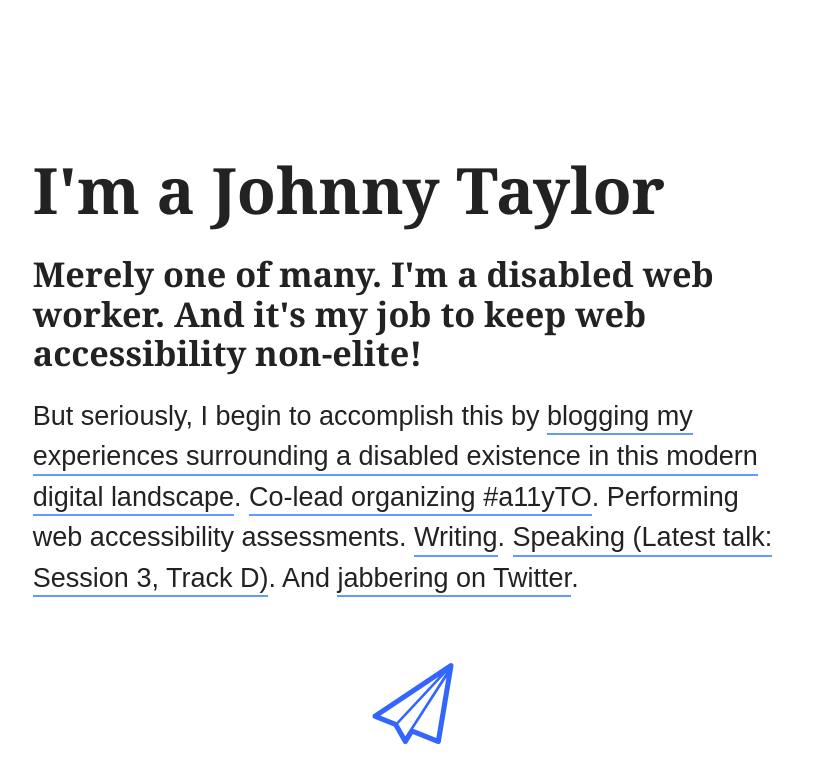
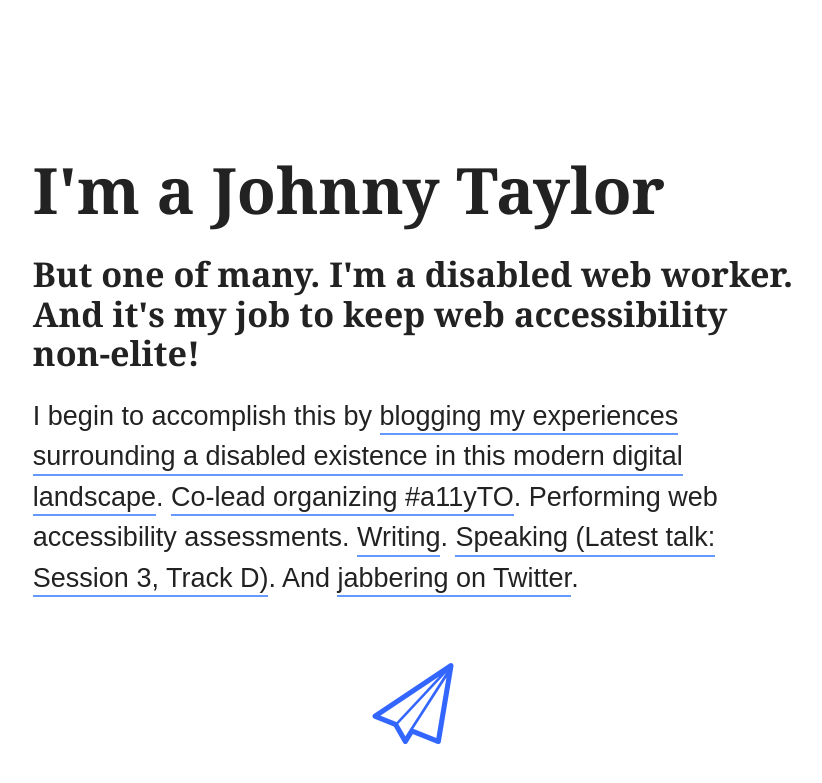
Before and after one commit to abledaccess/johnnydaux.org, a Jekyll site: the page built from index.md, in a window 1280 px wide. Shown: the top 783 px of the page, without its empty margins (227-1049 px from the left). Built offline with Jekyll 4.4.1, drawn with Linux system fonts in a browser that asks for light colours.

Commit message:
GH-PAGES: Update copy

```diff
--- a/index.md
+++ b/index.md
@@ -2,13 +2,13 @@
 layout: default
 class: home
 title: I'm a Johnny Taylor
-description: "I'm a disabled web worker. And it's my job to keep web accessibility non-elite!"
+description: "But one of many. I'm a disabled web worker. And it's my job to keep web accessibility non-elite!"
 sitemap:
   priority: 0.9
   changefreq: monthly
   exclude: 'no'
 ---
 
-<p class="intro">Merely one of many. I'm a disabled web worker. And it's my job to keep web accessibility non-elite!</p>
+<p class="intro">But one of many. I'm a disabled web worker. And it's my job to keep web accessibility non-elite!</p>
 
-But seriously, I begin to accomplish this by [blogging my experiences surrounding a disabled existence in this modern digital landscape](https://abledaccess.com). [Co-lead organizing #a11yTO](http://a11yto.com). Performing web accessibility assessments. [Writing](http://simplyaccessible.com/article/being-disabled-can-be-lame/). [Speaking (Latest talk: Session 3, Track D)](http://accessibilitycampto.org/schedule.php#pm1). And [jabbering on Twitter](https://twitter.com/abledaccess).
+I begin to accomplish this by [blogging my experiences surrounding a disabled existence in this modern digital landscape](https://abledaccess.com). [Co-lead organizing #a11yTO](http://a11yto.com). Performing web accessibility assessments. [Writing](http://simplyaccessible.com/article/being-disabled-can-be-lame/). [Speaking (Latest talk: Session 3, Track D)](http://accessibilitycampto.org/schedule.php#pm1). And [jabbering on Twitter](https://twitter.com/abledaccess).
```
